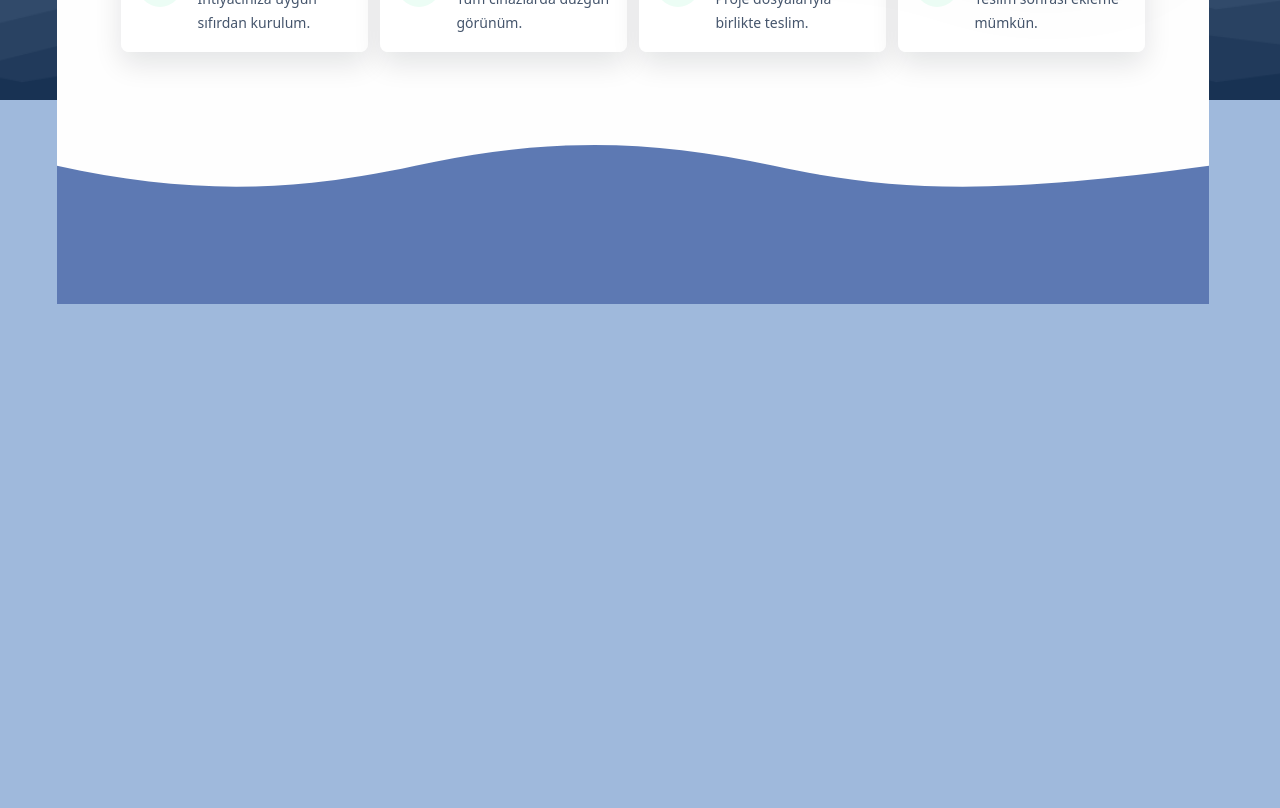
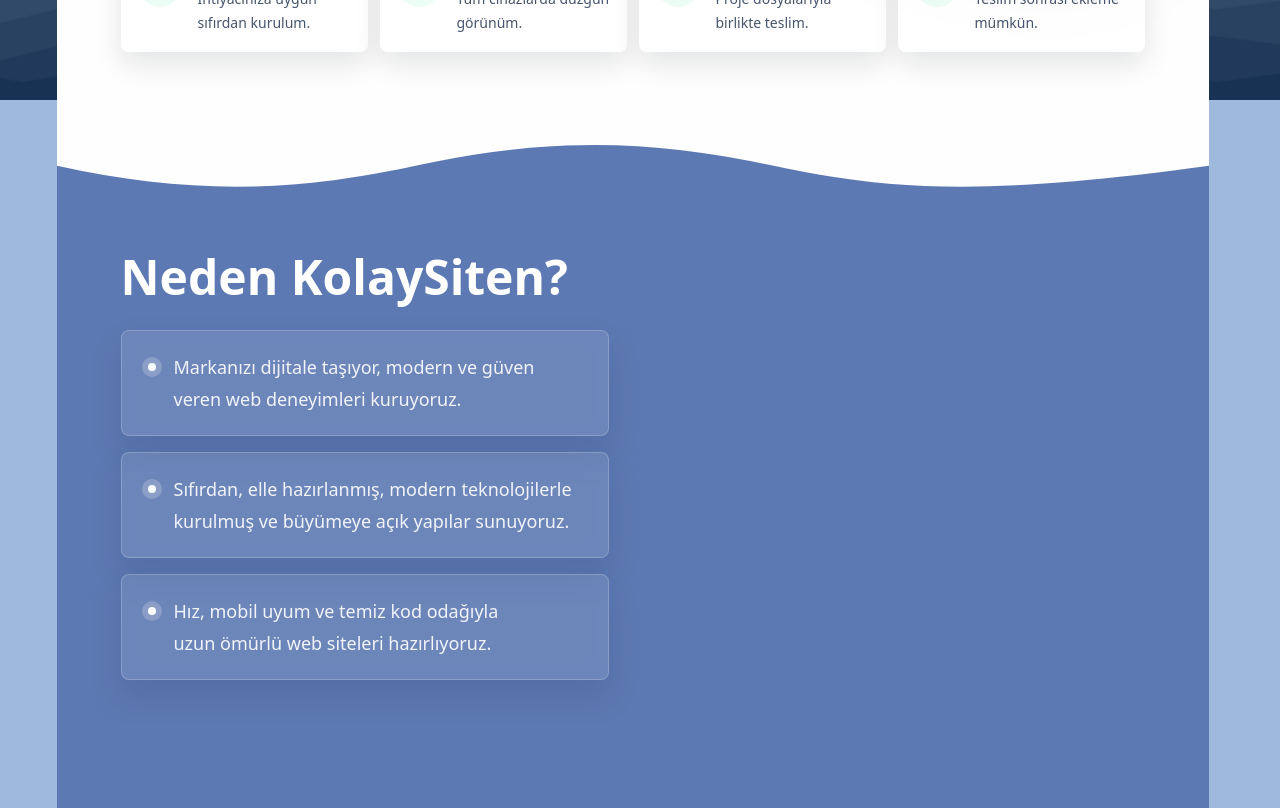
Before and after one commit to kolaysiten/clients, a Next.js app: page / in a window 1280 px wide. Shown: the part 700-1508 px from the top of the page. Before the commit the page ends 1004 px from the top, so only its background shows below. Built offline with nearby package versions, Linux system fonts and the light colour scheme.

Commit message:
feat(WhySection): integrate LandingContent component for enhanced content display

```diff
--- a/src/lib/landing-page/index.ts
+++ b/src/lib/landing-page/index.ts
@@ -1,6 +1,8 @@
 export { default as LandingPage } from "./landing-page";
 export { default as LandingSection } from "./landing-section";
+export { default as LandingContent } from "./landing-content";
 export { CurveDivider, SlantDivider, WaveDivider } from "./dividers";
+export type { LandingContentProps } from "./landing-content";
 export type {
   LandingSectionSlotConfig,
   LandingSectionSlotContent,
--- /dev/null
+++ b/src/lib/landing-page/landing-content.tsx
@@ -0,0 +1,39 @@
+import { clsx } from "clsx";
+import type { ComponentPropsWithoutRef, ReactNode } from "react";
+
+type LandingContentTitleElement = "h1" | "h2" | "h3" | "div";
+
+export type LandingContentProps = Omit<ComponentPropsWithoutRef<"div">, "children" | "content" | "title"> & {
+  title: ReactNode;
+  children?: ReactNode;
+  content?: ReactNode;
+  titleAs?: LandingContentTitleElement;
+  titleClassName?: string;
+  contentClassName?: string;
+};
+
+export default function LandingContent({
+  children,
+  className,
+  content,
+  contentClassName,
+  title,
+  titleAs = "h2",
+  titleClassName,
+  ...props
+}: LandingContentProps) {
+  const Title = titleAs;
+  const sectionContent = content ?? children;
+  const hasContent = sectionContent !== null && sectionContent !== undefined;
+
+  return (
+    <div className={clsx("mx-auto flex w-fit max-w-full flex-col gap-8 xl:w-full xl:max-w-[1200px]", className)} {...props}>
+      <Title className={clsx("w-full", titleClassName)}>{title}</Title>
+      {hasContent ? (
+        <div className="w-full">
+          <div className={clsx("w-fit max-w-full", contentClassName)}>{sectionContent}</div>
+        </div>
+      ) : null}
+    </div>
+  );
+}
--- a/src/sections/home/why-section.tsx
+++ b/src/sections/home/why-section.tsx
@@ -1,10 +1,65 @@
-import { LandingSection } from "@/src/lib/landing-page";
+import { LandingContent, LandingSection } from "@/src/lib/landing-page";
+
+const whyItems = [
+  {
+    firstLine: "Markanızı dijitale taşıyor, modern ve güven",
+    secondLine: "veren web deneyimleri kuruyoruz.",
+  },
+  {
+    firstLine: "Sıfırdan, elle hazırlanmış, modern teknolojilerle",
+    secondLine: "kurulmuş ve büyümeye açık yapılar sunuyoruz.",
+  },
+  {
+    firstLine: "Hız, mobil uyum ve temiz kod odağıyla",
+    secondLine: "uzun ömürlü web siteleri hazırlıyoruz.",
+  },
+] as const;
 
 export default function WhySection() {
   return (
-    <LandingSection
-      className="min-h-[180px] px-5 py-16 sm:px-8 md:px-16 md:py-20"
-      sectionBg="#5d79b3"
-    />
+    <LandingSection className={styles.section} sectionBg="#5d79b3">
+      <LandingContent
+        title="Neden KolaySiten?"
+        className={styles.content}
+        contentClassName={styles.listWrap}
+        titleClassName={styles.title}
+      >
+        <div className={styles.contentGrid}>
+          <ul className={styles.list} aria-label="KolaySiten avantajları">
+            {whyItems.map((item) => (
+              <li key={item.firstLine} className={styles.item}>
+                <span className={styles.bullet} aria-hidden="true">
+                  <span className={styles.bulletDot} />
+                </span>
+                <p className={styles.itemText}>
+                  <span className={styles.itemLine}>{item.firstLine}</span>
+                  <span className={styles.itemLine}>{item.secondLine}</span>
+                </p>
+              </li>
+            ))}
+          </ul>
+          <div className={styles.emptyPanel} aria-hidden="true" />
+        </div>
+      </LandingContent>
+    </LandingSection>
   );
 }
+
+const styles = {
+  section: "px-2 py-24 text-white min-[380px]:px-5 min-[380px]:py-28 sm:px-8 md:px-16 md:py-20 xl:py-32",
+  content: "gap-6 min-[380px]:gap-7",
+  title:
+    "text-2xl font-semibold leading-[1.04] text-white min-[380px]:text-3xl sm:text-4xl md:text-5xl",
+  listWrap: "max-w-full xl:w-full",
+  contentGrid: "w-full xl:grid xl:grid-cols-2 xl:gap-12",
+  list: "flex w-full flex-col gap-2.5 min-[380px]:gap-3 xl:gap-4",
+  emptyPanel: "hidden xl:block",
+  item:
+    "flex items-start gap-2 rounded-lg border border-white/20 bg-white/10 px-2 py-3 shadow-[0_16px_34px_rgba(16,32,64,0.12)] backdrop-blur-sm min-[380px]:gap-3 min-[380px]:px-4 min-[380px]:py-4 xl:px-5 xl:py-5",
+  bullet:
+    "mt-1.5 flex h-3.5 w-3.5 shrink-0 items-center justify-center rounded-full bg-white/20 min-[380px]:h-5 min-[380px]:w-5",
+  bulletDot: "h-1.5 w-1.5 rounded-full bg-white min-[380px]:h-2 min-[380px]:w-2",
+  itemText:
+    "min-w-0 text-[10px] leading-5 text-white/90 min-[360px]:text-[11px] min-[380px]:text-[13px] min-[430px]:text-[15px] min-[430px]:leading-7 sm:text-base sm:leading-7 md:text-lg md:leading-8",
+  itemLine: "block whitespace-nowrap",
+} as const;
```
